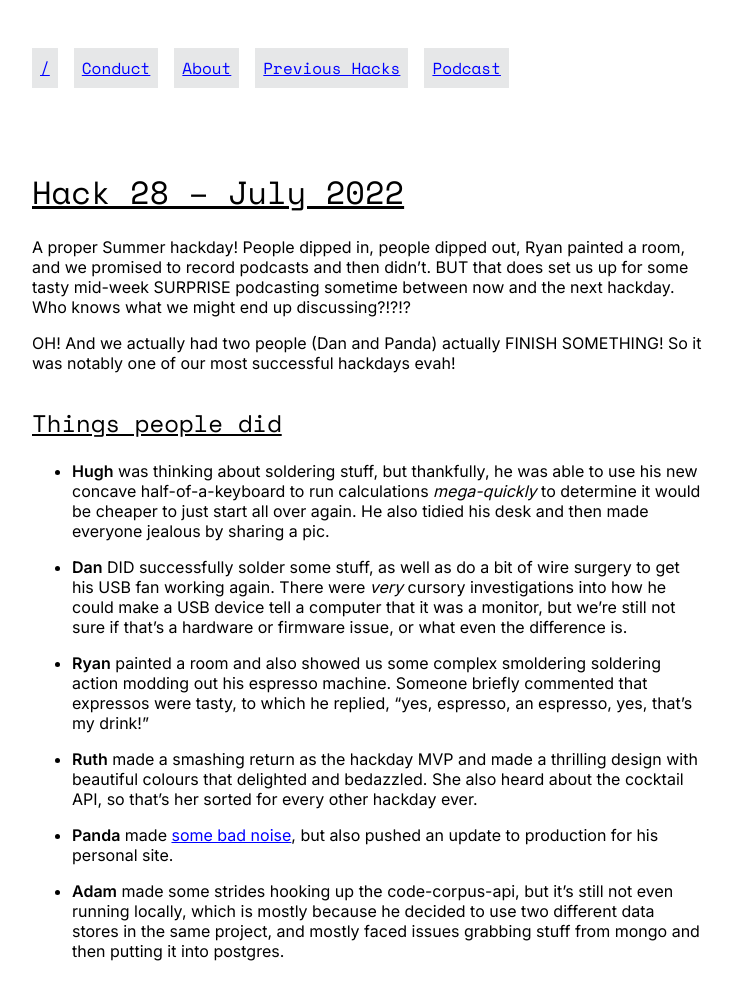
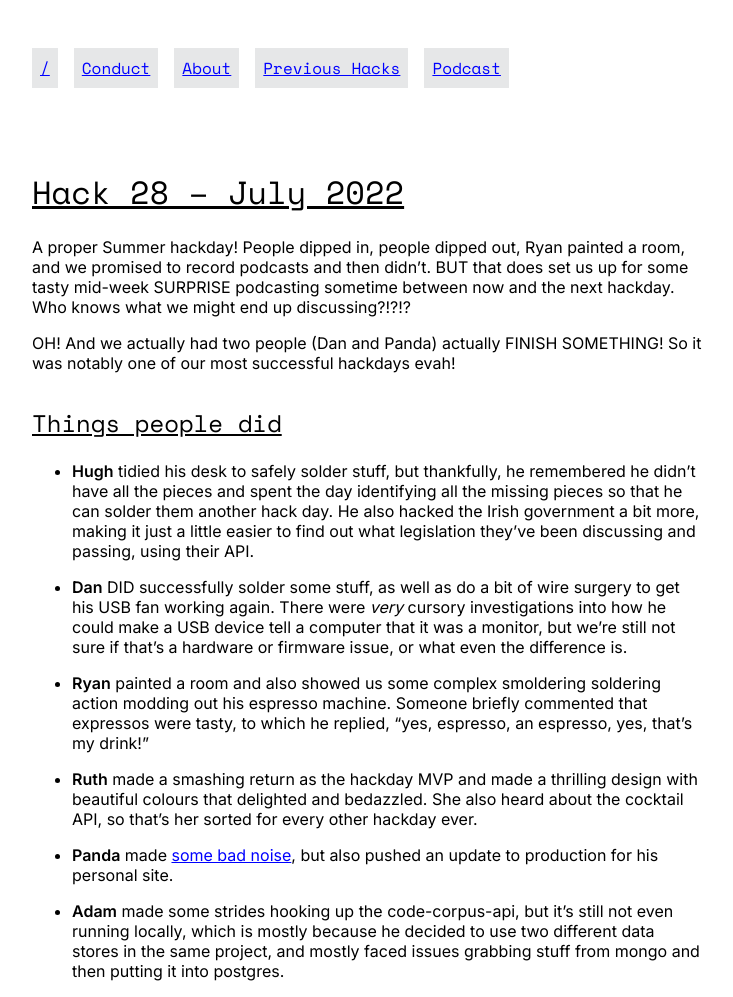
Before and after one commit to remotehack/remotehack.github.io, a Jekyll site: the page built from _hacks/28.md, in a window 1280 px wide. Shown: the whole page, without its empty margins (272-1005 px from the left). Built offline with Jekyll 4.4.1, drawn with Linux system fonts in a browser that asks for light colours.

Commit message:
Update _hacks/28.md
Co-authored-by: Hugh Rawlinson <hughrawlinson@users.noreply.github.com>

```diff
--- a/_hacks/28.md
+++ b/_hacks/28.md
@@ -10,7 +10,7 @@ OH! And we actually had two people (Dan and Panda) actually FINISH SOMETHING! So
 
 ## Things people did
 
-- **Hugh** was thinking about soldering stuff, but thankfully, he was able to use his new concave half-of-a-keyboard to run calculations _mega-quickly_ to determine it would be cheaper to just start all over again. He also tidied his desk and then made everyone jealous by sharing a pic.
+- **Hugh** tidied his desk to safely solder stuff, but thankfully, he remembered he didn't have all the pieces and spent the day identifying all the missing pieces so that he can solder them another hack day. He also hacked the Irish government a bit more, making it just a little easier to find out what legislation they've been discussing and passing, using their API.
 
 - **Dan** DID successfully solder some stuff, as well as do a bit of wire surgery to get his USB fan working again. There were _very_ cursory investigations into how he could make a USB device tell a computer that it was a monitor, but we're still not sure if that's a hardware or firmware issue, or what even the difference is.
 
```
